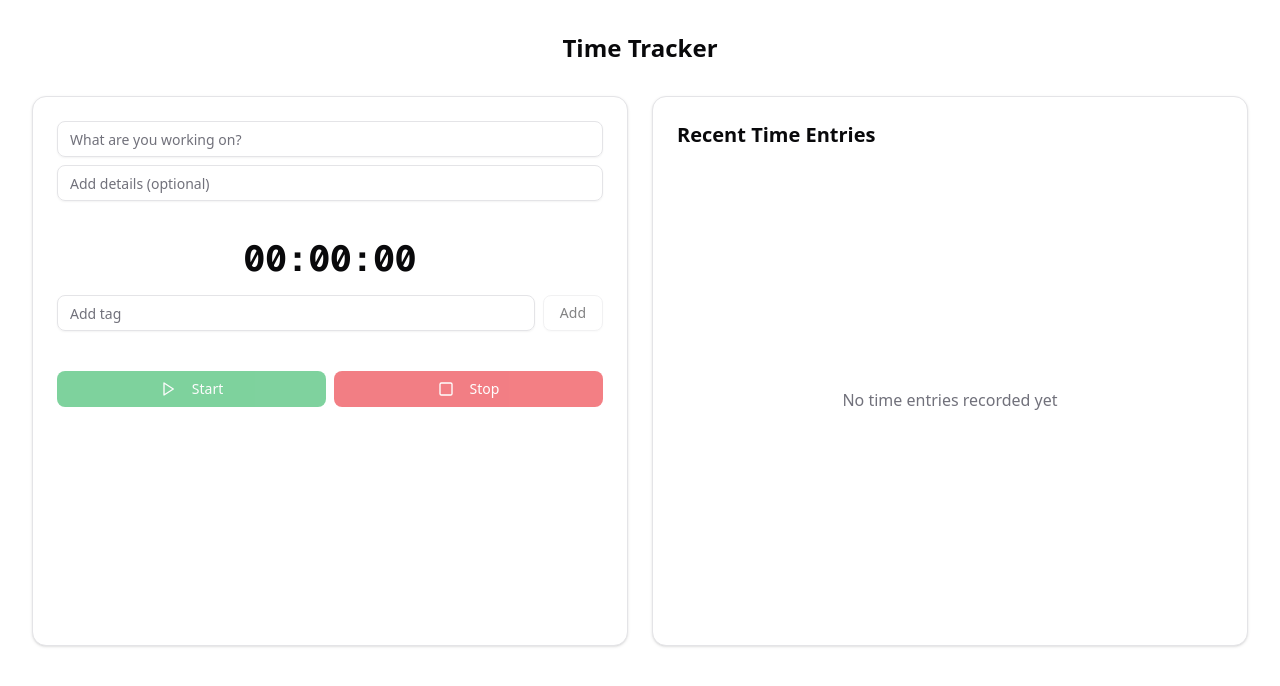
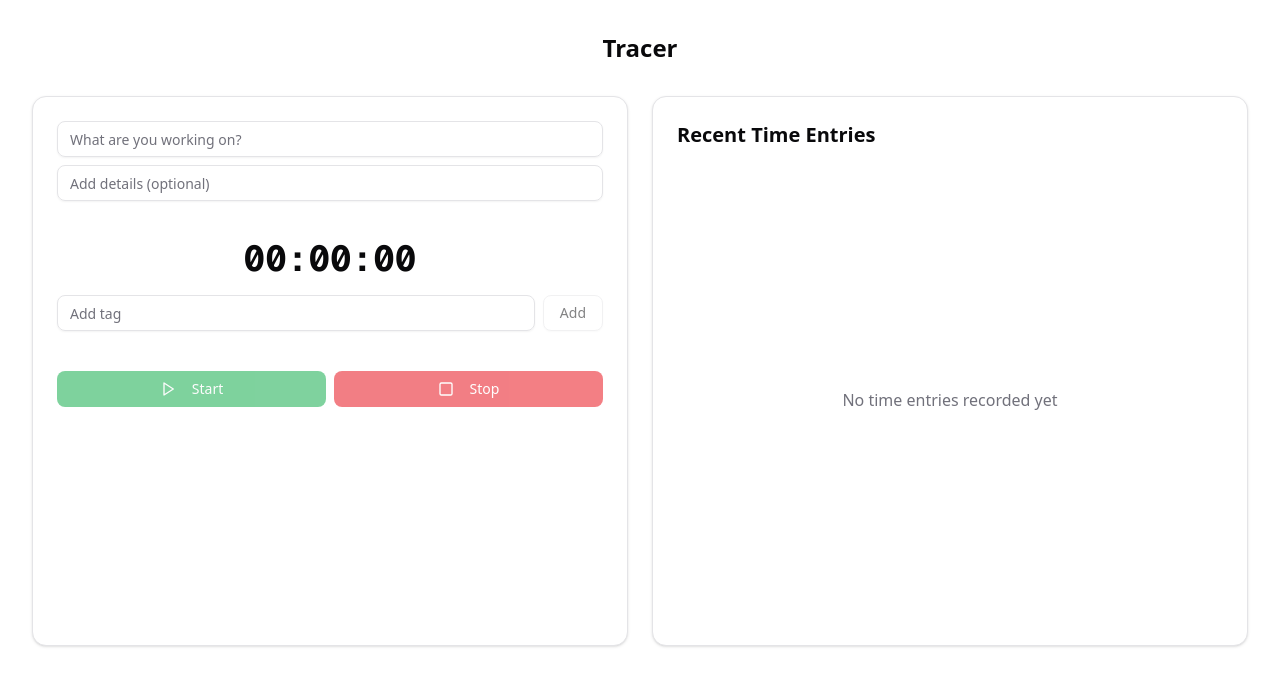
Before and after one commit to lucasdoell/time-tracker, a Next.js app: page / in a window 1280 px wide. Shown: the top 686 px of the page. Built offline with nearby package versions, Linux system fonts and the light colour scheme.

Commit message:
Update name to Tracer

```diff
--- a/src-tauri/tauri.conf.json
+++ b/src-tauri/tauri.conf.json
@@ -1,8 +1,8 @@
 {
   "$schema": "../node_modules/@tauri-apps/cli/config.schema.json",
-  "productName": "time-tracker",
+  "productName": "tracer",
   "version": "0.1.0",
-  "identifier": "com.tauri.dev",
+  "identifier": "com.lucasdoell.tracer",
   "build": {
     "frontendDist": "../out",
     "devUrl": "http://localhost:3000",
@@ -12,7 +12,7 @@
   "app": {
     "windows": [
       {
-        "title": "Time Tracker",
+        "title": "Tracer",
         "width": 800,
         "height": 600,
         "resizable": true,
--- a/src/app/page.tsx
+++ b/src/app/page.tsx
@@ -3,7 +3,7 @@ import { TimeTrackerWrapper } from "@/components/tracking/time-tracker-wrapper";
 export default function Home() {
   return (
     <main className="flex min-h-screen flex-col p-4 md:p-8">
-      <h1 className="text-2xl font-bold mb-8 text-center">Time Tracker</h1>
+      <h1 className="text-2xl font-bold mb-8 text-center">Tracer</h1>
       <TimeTrackerWrapper />
     </main>
   );
```
